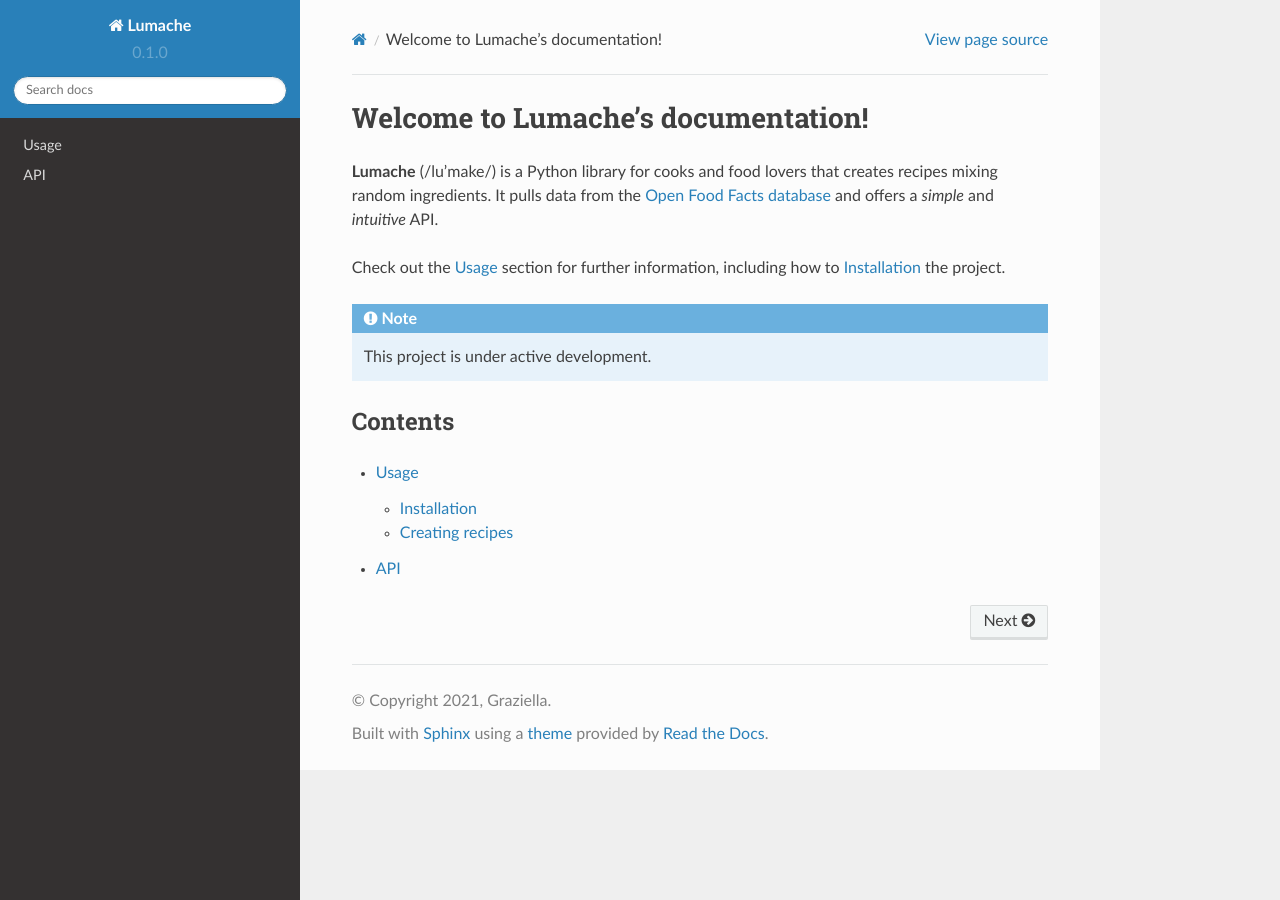
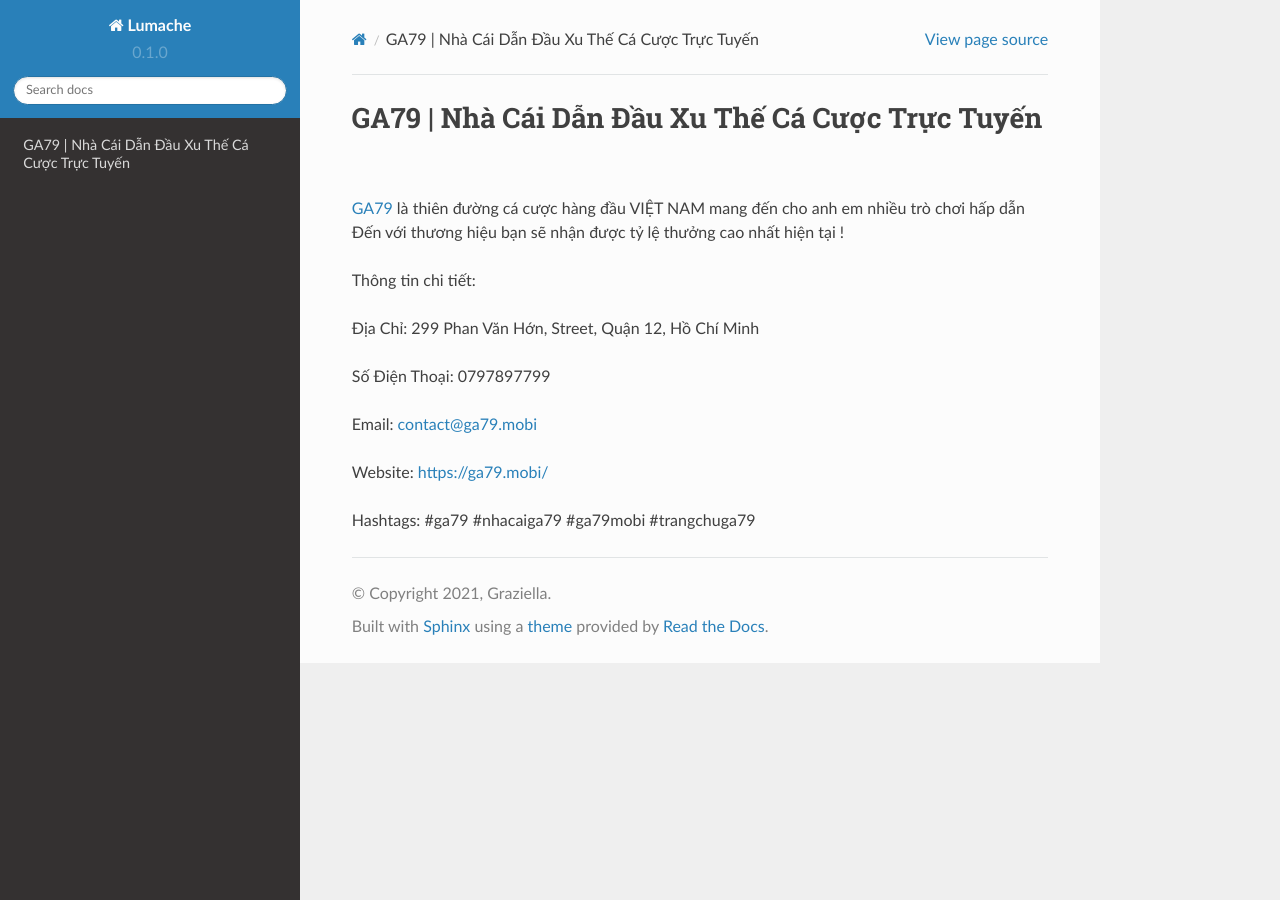
Before and after one commit to luongchanvien962/ga79mobi, a Sphinx documentation site: the page built from docs/source/index.rst, in a window 1280 px wide. Built offline with Sphinx 7.4.7 and the Read the Docs theme 2.0.0, drawn with Linux system fonts in a browser that asks for light colours.

Commit message:
Update index.rst

```diff
--- a/docs/source/index.rst
+++ b/docs/source/index.rst
@@ -1,22 +1,16 @@
-Welcome to Lumache's documentation!
+GA79 | Nhà Cái Dẫn Đầu Xu Thế Cá Cược Trực Tuyến
 ===================================
 
-**Lumache** (/lu'make/) is a Python library for cooks and food lovers
-that creates recipes mixing random ingredients.
-It pulls data from the `Open Food Facts database <https://world.openfoodfacts.org/>`_
-and offers a *simple* and *intuitive* API.
+`GA79 <https://ga79.mobi/>`_ là thiên đường cá cược hàng đầu VIỆT NAM mang đến cho anh em nhiều trò chơi hấp dẫn Đến với thương hiệu bạn sẽ nhận được tỷ lệ thưởng cao nhất hiện tại !
 
-Check out the :doc:`usage` section for further information, including
-how to :ref:`installation` the project.
+Thông tin chi tiết:
 
-.. note::
+Địa Chỉ: 299 Phan Văn Hớn, Street, Quận 12, Hồ Chí Minh
 
-   This project is under active development.
+Số Điện Thoại: 0797897799
 
-Contents
---------
+Email: contact@ga79.mobi
 
-.. toctree::
+Website: https://ga79.mobi/
 
-   usage
-   api
+Hashtags: #ga79 #nhacaiga79 #ga79mobi #trangchuga79
```
